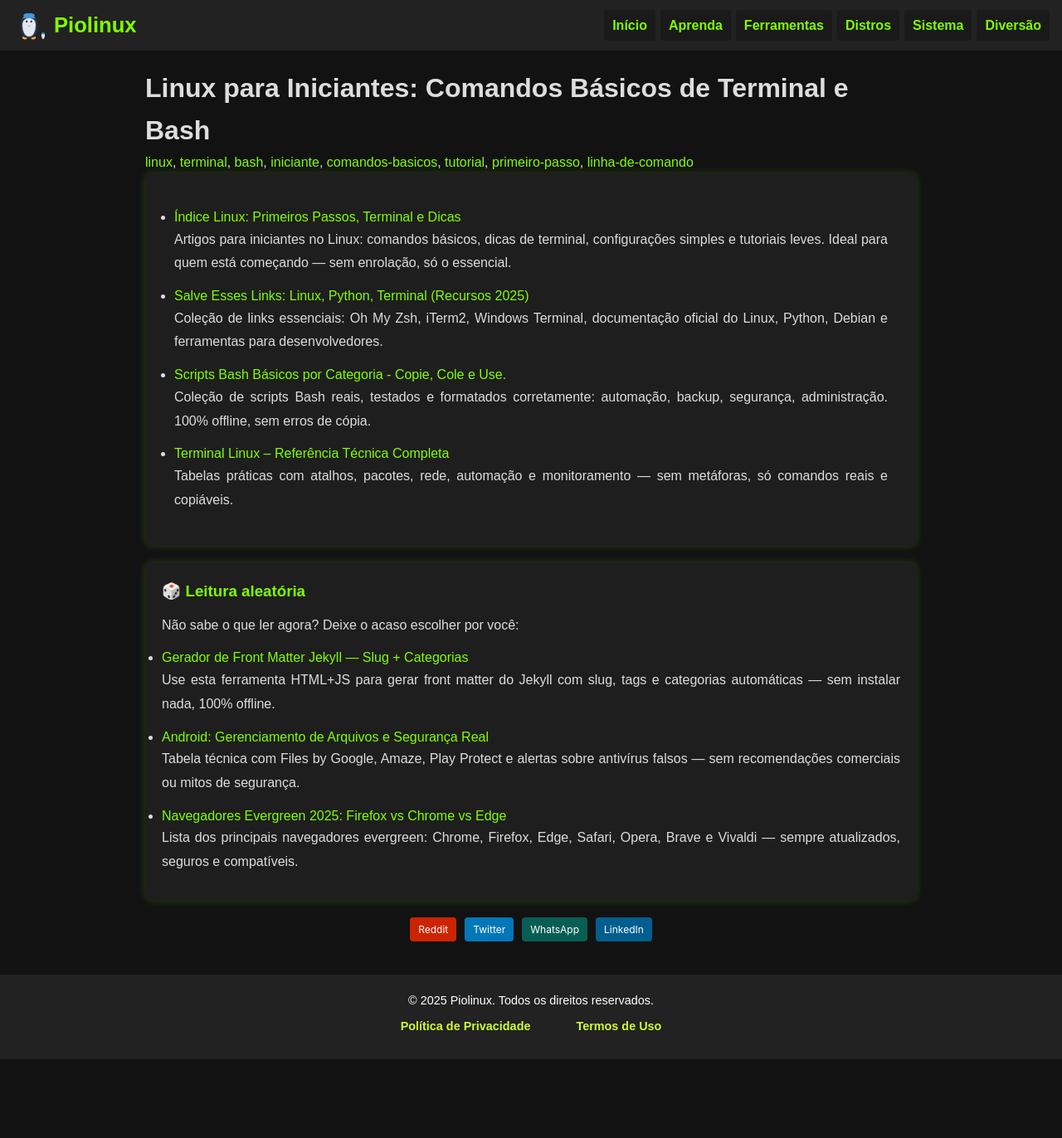
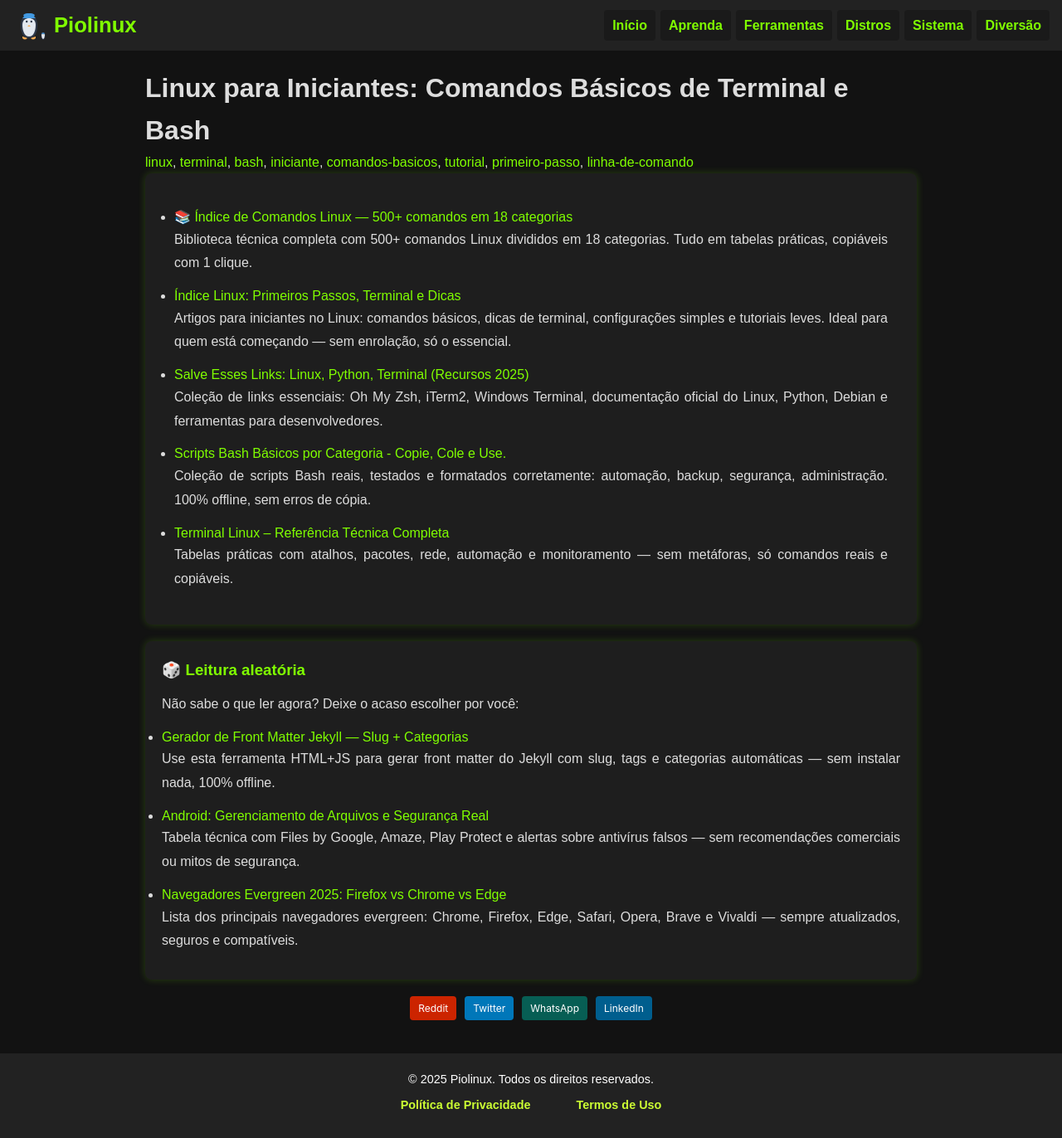
Before and after one commit to Piolinux/piolinux-site, a Jekyll site: the page built from aprenda/index.html, in a window 1280 px wide. Shown: the whole page at 83% size. Built offline with Jekyll 4.4.1, drawn with Linux system fonts in a browser that asks for light colours; before the commit the page ends 1277 px from its top, so only the background shows below that.

Commit message:
Update index.html

```diff
--- a/aprenda/index.html
+++ b/aprenda/index.html
@@ -14,7 +14,7 @@ tags: [linux, terminal, bash, iniciante, comandos-basicos, tutorial, primeiro-pa
   <p>{{ page.description }}</p>
 
   <ul class="standard-list">
-    {% assign pages = site.pages | where_exp: "page", "page.url contains '/indice-artigos-linux/' or page.url contains '/terminal-linux-referencia-completa/' or page.url contains '/scripts-bash/' or page.url contains '/biblioteca-linux/' or page.url contains '/links-uteis-linux-python/'" %}
+    {% assign pages = site.pages | where_exp: "page", "page.url contains '/indice-artigos-linux/' or page.url contains '/terminal-linux-referencia-completa/' or page.url contains '/scripts-bash/' or page.url contains '/comandos/' or page.url contains '/links-uteis-linux-python/'" %}
     {% for page in pages %}
       <li>
         <a href="{{ page.url | relative_url }}">{{ page.title }}</a>
```
